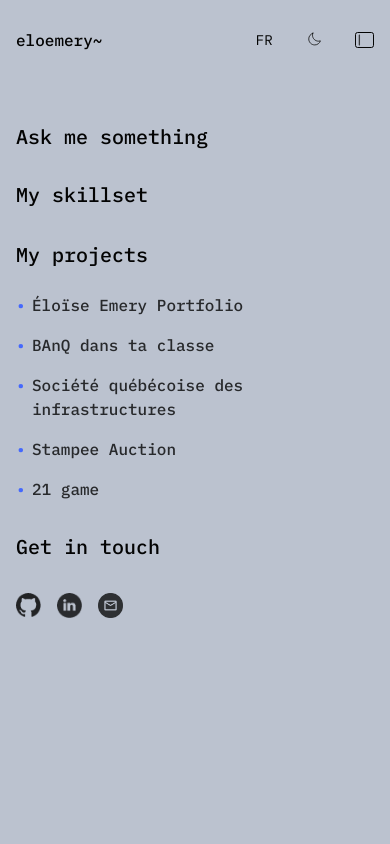
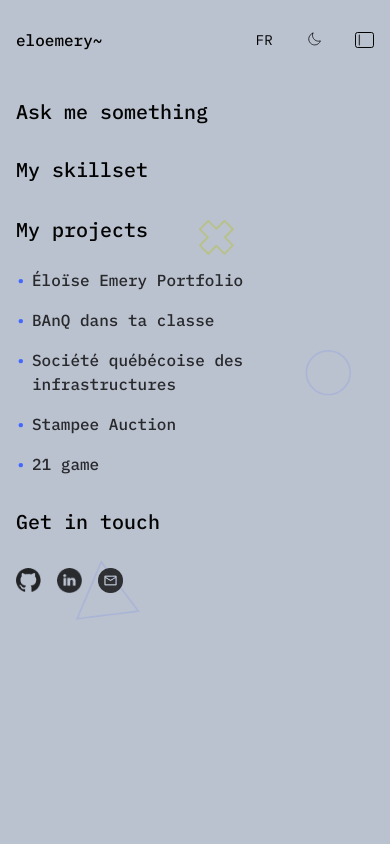
Before and after one commit to EloiseEmery/portfolio, a React (Create React App) app in the folder frontend/: page / in a window 390 px wide. Both pictures are taken after a click on the button 356 px from the left and 40 px from the top of the page. Shown: the top 844 px of the page. Built offline with nearby package versions, Linux system fonts and the light colour scheme; no server answers.

Commit message:
Improve sidebar behavior

```diff
--- a/frontend/src/App.tsx
+++ b/frontend/src/App.tsx
@@ -24,6 +24,8 @@ const App: React.FC = () => {
     return savedSidebarState === 'true';
   });
   const [menuSrc, setMenuSrc] = useState(isSidebarOpen ? menuSidebarOpen : menuSidebarClosed);
+  const [scrollPosition, setScrollPosition] = useState(0);
+  const [isMobile, setIsMobile] = useState(window.innerWidth < 768);
 
   //Setup hash change listener for scrolling
   useEffect(() => {
@@ -43,9 +45,36 @@ const App: React.FC = () => {
     setLanguage(newLanguage);
   };
 
+  // Handle sidebar when size of window resize
+  useEffect(() => {
+    const handleResize = () => {
+      const wasMobile = isMobile;
+      const mobile = window.innerWidth < 768;
+      setIsMobile(mobile);
+
+      // Fermer seulement si on passe de desktop à mobile
+      if (mobile && !wasMobile && isSidebarOpen) {
+        manageSidebar(false);
+      } else if (!mobile && isSidebarOpen) {
+        // Reset la position sauvegardée quand on passe en desktop
+        setScrollPosition(0);
+      }
+    };
+
+    window.addEventListener('resize', handleResize);
+    return () => window.removeEventListener('resize', handleResize);
+  }, [isSidebarOpen, isMobile]);
+
+
   // Manage sidebar
   const manageSidebar = (forceState?: boolean) => {
     const newSidebarState = forceState !== undefined ? forceState : !isSidebarOpen;
+
+    if (newSidebarState && isMobile) {
+      // Sauvegarder la position seulement en mobile
+      setScrollPosition(window.scrollY);
+    }
+
     setIsSidebarOpen(newSidebarState);
     setMenuSrc(newSidebarState ? menuSidebarOpen : menuSidebarClosed);
 
@@ -68,14 +97,14 @@ const App: React.FC = () => {
           {/* To top button */}
           <ToTop />
           {/* App content */}
-          <div className="flex w-full overflow-x-hidden">
+          <div className={`flex w-full overflow-x-hidden ${isSidebarOpen ? 'max-md:h-screen max-md:overflow-hidden' : ''}`} style={{ height: isSidebarOpen && isMobile ? '100vh' : 'auto' }}>
               <div className="flex-1 transition-all duration-300 ease-in-out">
                 {/* Header */}
                 <header className="w-full max-w-[2000px] mx-auto">
                   <Header toggleMenu={toggleMenu} menuSrc={menuSrc} colorModeSrc={colorModeSrc} toggleColorMode={handleToggleColorMode} toggleLanguage={handleToggleLanguage} language={language} />
                 </header>
                 {/* Main content */}
-                <div className={`app-main-content relative z-10 transition-all duration-300 ease-in-out ${isSidebarOpen ? 'md:translate-x-0 md:ml-[250px] xl:ml-[150px]'  : ''}`}>
+                <div className={`app-main-content relative z-10 transition-all duration-300 ease-in-out ${isSidebarOpen ? 'md:translate-x-0 md:ml-[250px] xl:ml-[150px]  '  : ''}`}>
                   <Routes>
                     <Route path="/*" element={<AppRoutes language={language} />} />
                     <Route path="/project/:projectId" element={<TemplateProject language={language} />} />
--- a/frontend/src/components/organisms/Sidebar.tsx
+++ b/frontend/src/components/organisms/Sidebar.tsx
@@ -5,6 +5,11 @@ import iconeGithub from '../../assets/png/github.png';
 import { Language, getTranslation } from '../../utils/translations';
 import projectData from '../../datas/datasProjects.json';
 import { handleAnchorLinkNavigation } from '../../utils/navigation';
+import layer1 from '../../assets/png/layer1.png';
+import layer1Light from '../../assets/png/layer1_light.png';
+import layer2Light from '../../assets/png/layer2_light.png';
+import layer2 from '../../assets/png/layer2.png';
+import layer3 from '../../assets/png/layer3.png';
 
 interface SidebarProps {
   closeSidebar: () => void;
@@ -58,11 +63,36 @@ const Sidebar: React.FC<SidebarProps> = ({ closeSidebar, language }) => {
   }, [closeSidebar, previousWindowWidth]);
 
   return (
-    <div className="z-50 sidebar fixed pt-[50px] md:pt-0 left-0 w-full md:w-[300px] h-full overflow-y-auto bg-[#bbc2cf] dark:bg-[#18202D] md:bg-transparent dark:md:bg-transparent">
-      <div className="flex flex-col font-sans text-xl md:text-sm font-medium text-colorBlack dark:text-colorWhite space-y-8 px-4 md:px-10 pt-[75px] md:pt-[150px]">
+    <div className="z-50 sidebar fixed md:pt-0 left-0 w-full md:w-[300px] h-full overflow-y-auto bg-[#bbc2cf] dark:bg-[#18202D] md:bg-transparent dark:md:bg-transparent overflow-x-hidden">
+      {/* decorative img for sidebar mobile */}
+      <div className="relative opacity-50 md:hidden -z-10">
+        <img
+          src={layer1Light}
+          alt="Layer 1"
+          className="top-[220px] left-40 absolute object-contain w-[400px] max-w-[450px] max-h-[350px] dark:hidden"
+        />
+        <img
+          src={layer1}
+          alt="Layer 1"
+          className="top-[220px] left-40 absolute object-contain w-[400px] max-w-[450px] max-h-[350px] hidden dark:block"
+        />
+        <img
+          src={layer2Light}
+          alt="Layer 2"
+          className="top-[350px] left-10 absolute object-contain w-[450px] max-w-[340px] max-h-[270px] dark:hidden opacity-30 sm:opacity-70"
+        />
+        <img
+          src={layer2}
+          alt="Layer 2"
+          className="top-[350px] left-10 absolute object-contain w-[450px] max-w-[340px] max-h-[270px] hidden dark:block"
+        />
+        <img src={layer3} alt="Layer 3" className="absolute object-contain -ml-[600px] mt-[100px] w-[130px] max-w-[130px] max-h-[130px] filter-brightness-0 invert dark:filter-none opacity-50 dark:opacity-70 sm:opacity-100" id="layer3" />
+      </div>
+      {/* Sidebar content */}
+      <div className="container-sidebar relative z-10 flex flex-col font-sans text-xl md:text-sm font-medium text-colorBlack dark:text-colorWhite space-y-8 px-4 md:px-10 pt-[100px] md:pt-[150px]">
         <a href="/#ask-me-something" onClick={handleLinkClick('#ask-me-something')} className="cursor-pointer transition-all duration-300 ease-in-out leading-[1.2] dark:hover:text-colorQuaternary hover:text-colorTertiary md:transform-none animate-[slide-in_ease-out_250ms] md:animate-none">{sidebarLink1}</a>
         <a href="/#my-skillset" onClick={handleLinkClick('#my-skillset')} className="cursor-pointer transition-all duration-300 ease-in-out whitespace-nowrap dark:hover:text-colorQuaternary hover:text-colorTertiary md:transform-none animate-[slide-in_ease-out_300ms] md:animate-none">{sidebarLink2}</a>
-        <div className="animate-[slide-in_ease-out_350ms]  md:animate-none">
+        <div className="animate-[slide-in_ease-out_350ms] md:animate-none">
           <a
             href="/#my-projects"
             onClick={handleLinkClick('#my-projects')}
@@ -93,7 +123,7 @@ const Sidebar: React.FC<SidebarProps> = ({ closeSidebar, language }) => {
           </div>
         </div>
         <a href="/#get-in-touch" onClick={handleLinkClick('#get-in-touch')} className="cursor-pointer hover:text-colorTertiary dark:hover:text-colorQuaternary transition-all duration-300 ease-in-out whitespace-nowrap md:transform-none animate-[slide-in_ease-out_400ms] md:animate-none">{sidebarLink4}</a>
-        <div className="flex gap-4 t-10 md:transform-none animate-[slide-in_ease-out_500ms] md:animate-none">
+        <div className="flex gap-4 md:transform-none animate-[slide-in_ease-out_500ms] md:animate-none">
           <a href="https://github.com/eloiseemery" target="_blank" rel="noopener noreferrer" className="cursor-pointer">
             <img src={iconeGithub} alt="Github" className=" max-w-[25px] md:max-w-[20px] brightness-0 invert(1) dark:filter-none hover:scale-110 transition-all duration-300 ease-in-out" />
           </a>
--- a/frontend/tailwind.config.js
+++ b/frontend/tailwind.config.js
@@ -29,7 +29,7 @@ module.exports = {
       },
       keyframes: {
         'slide-in': {
-          '0%': { transform: 'translateX(-200px)', opacity: 0 },
+          '0%': { transform: 'translateX(-100%)', opacity: 0 },
           '100%': { transform: 'translateX(0)', opacity: 1 },
         }
       },
```
